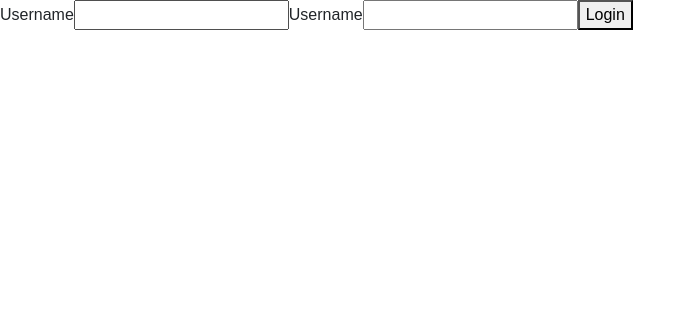
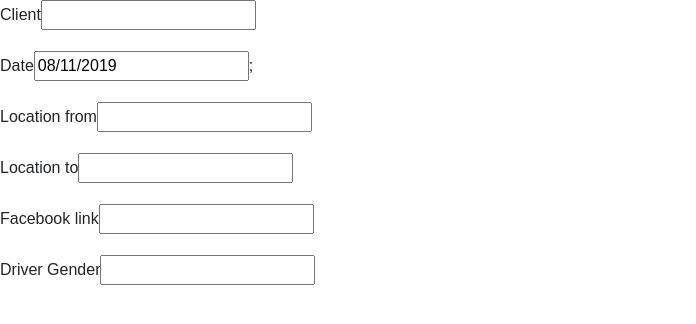
Before and after one commit to RHoKAustralia/hills-carpal, a React (Create React App) app in the folder frontend/: page /facilitator in a window 1280 px wide. Shown: the top 324 px of the page, without its empty margins (0-696 px from the left). Built offline with nearby package versions, Linux system fonts and the light colour scheme.

Commit message:
added form group

```diff
--- a/frontend/package.json
+++ b/frontend/package.json
@@ -4,7 +4,9 @@
   "private": true,
   "dependencies": {
     "axios": "^0.18.0",
+    "moment": "^2.22.2",
     "react": "^16.4.0",
+    "react-datepicker": "^1.5.0",
     "react-dom": "^16.4.0",
     "react-scripts": "1.1.4"
   },
--- a/frontend/src/App.js
+++ b/frontend/src/App.js
@@ -1,19 +1,20 @@
-import React, { Component } from 'react';
-import logo from './logo.svg';
-import './App.css';
-import Login from './Login.js';
-import axios from 'axios';
+import React, { Component } from "react";
+import "./App.css";
+import Login from "./Login.js";
+import Facilitator from "./facilitator/";
+
+import axios from "axios";
 class App extends Component {
   constructor(props) {
     super(props);
     this.state = {
-      userRole: null,
+      userRole: "facilitator"
     };
     this.handleSubmit = this.handleSubmit.bind(this);
   }
   handleSubmit({ username, password }) {
-    const URL = process.env.API_URL || '';
-    axios.post(URL + '/login', { username, password }).then(response => {
+    const URL = process.env.API_URL || "";
+    axios.post(URL + "/login", { username, password }).then(response => {
       this.setState({ userRole: response.data.role });
     });
   }
@@ -21,10 +22,10 @@ class App extends Component {
     if (!this.state.userRole) {
       return <Login onSubmit={this.handleSubmit} />;
     }
-    if (this.state.userRole === 'facilitator') {
-      return <p> This should be a facilitator screen </p>;
+    if (this.state.userRole === "facilitator") {
+      return <Facilitator />;
     }
-    if (this.state.userRole === 'driver') {
+    if (this.state.userRole === "driver") {
       return <p> This should be a facilitator screen </p>;
     }
     return null;
--- a/frontend/src/facilitator/CreateNewRide.js
+++ b/frontend/src/facilitator/CreateNewRide.js
@@ -1,14 +1,15 @@
-import React from 'react';
-
-import React, { Component } from 'react';
-import PropTypes from 'prop-types';
-
+import React, { Component } from "react";
+import PropTypes from "prop-types";
+import DatePicker from "react-datepicker";
+import moment from "moment";
+import "react-datepicker/dist/react-datepicker.css";
 class CreateNewRide extends Component {
   constructor() {
     super();
     this.state = {
-      client: '',
+      client: "",
       // todo more fields
+      datetime: moment()
     };
     this.handleSubmit = this.handleSubmit.bind(this);
   }
@@ -20,23 +21,67 @@ class CreateNewRide extends Component {
   render() {
     return (
       <form onSubmit={e => this.handleSubmit(this.state)}>
-        <label> Client</label>
+        <div class="form-group">
+          <label>Client</label>
           <input
             onChange={e => this.setState({ client: e.currentTarget.value })}
             type="text"
             name="client"
           />
-
+        </div>
+        <div class="form-group">
           <label>Date</label>
           {/* https://github.com/Hacker0x01/react-datepicker inlcude this one maybe */}
           {/* Add more fields  */}
+          <DatePicker
+            selected={this.state.datetime}
+            onChange={date => this.setState({ datetime: date })}
+          />;
+        </div>
+        <div class="form-group">
+          <label>Location from</label>
+          <input
+            onChange={e =>
+              this.setState({ locationFrom: e.currentTarget.value })
+            }
+            type="text"
+            name="locationFrom"
+          />
+        </div>
+        <div class="form-group">
+          <label>Location to</label>
+          <input
+            onChange={e => this.setState({ locationTo: e.currentTarget.value })}
+            type="text"
+            name="locationTo"
+          />
+        </div>
+        <div class="form-group">
+          <label>Facebook link</label>
+          <input
+            onChange={e => this.setState({ fbLink: e.currentTarget.value })}
+            type="text"
+            name="fbLink"
+          />
+        </div>
+        <div class="form-group">
+          <label>Driver Gender</label>
+          <input
+            onChange={e =>
+              this.setState({ driverGender: e.currentTarget.value })
+            }
+            type="text"
+            name="driverGender"
+          />
+        </div>
+        <label />
       </form>
     );
   }
 }
 
 CreateNewRide.propTypes = {
-  onSubmit: PropTypes.func.isRequired,
+  onSubmit: PropTypes.func.isRequired
 };
 
 export default CreateNewRide;
--- a/frontend/src/facilitator/index.js
+++ b/frontend/src/facilitator/index.js
@@ -0,0 +1,10 @@
+import React from "react";
+import CreateNewRide from "./CreateNewRide";
+
+class Facilitator extends React.Component {
+  render() {
+    return <CreateNewRide />;
+  }
+}
+
+export default Facilitator;
```
Also changed, not shown: frontend/src/facilitator/index.css (added), 1 other file (tests, documents, lock files or other folders). Lines whose indentation alone changed are shown as unchanged.
